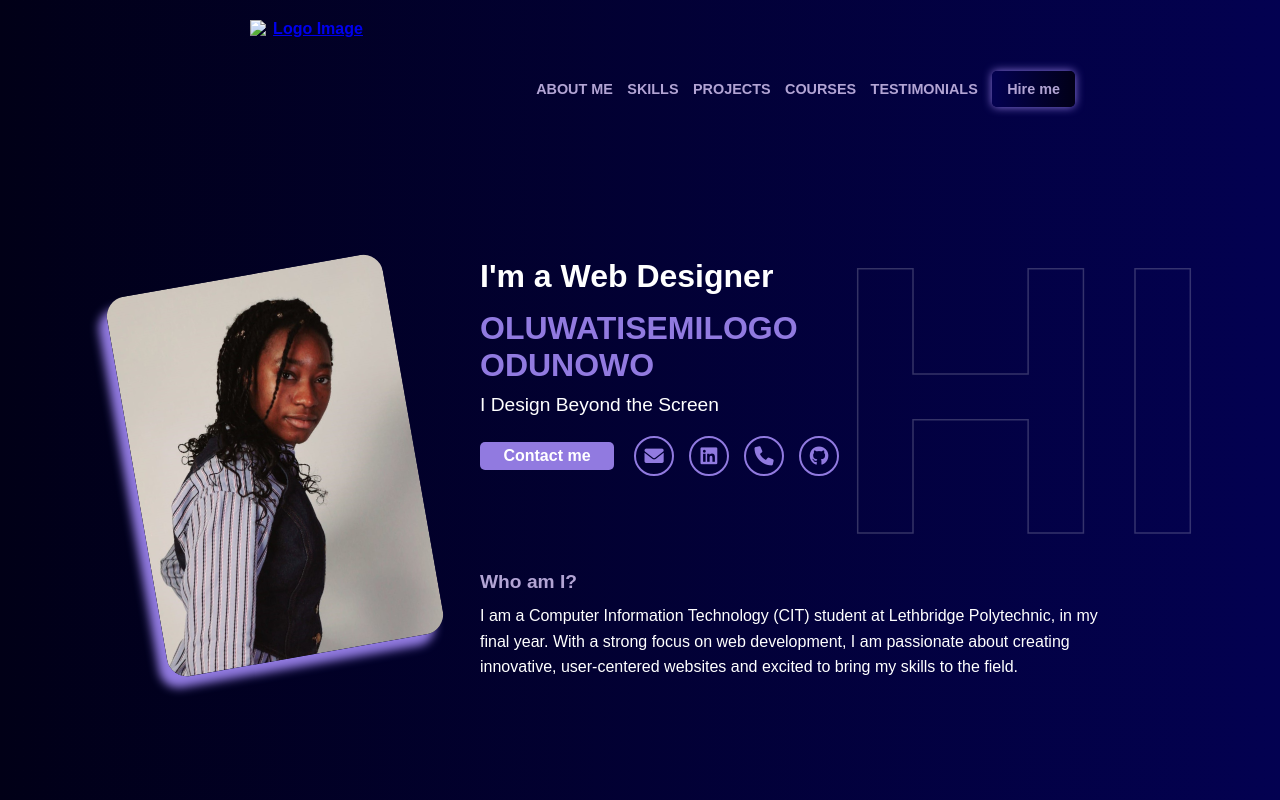
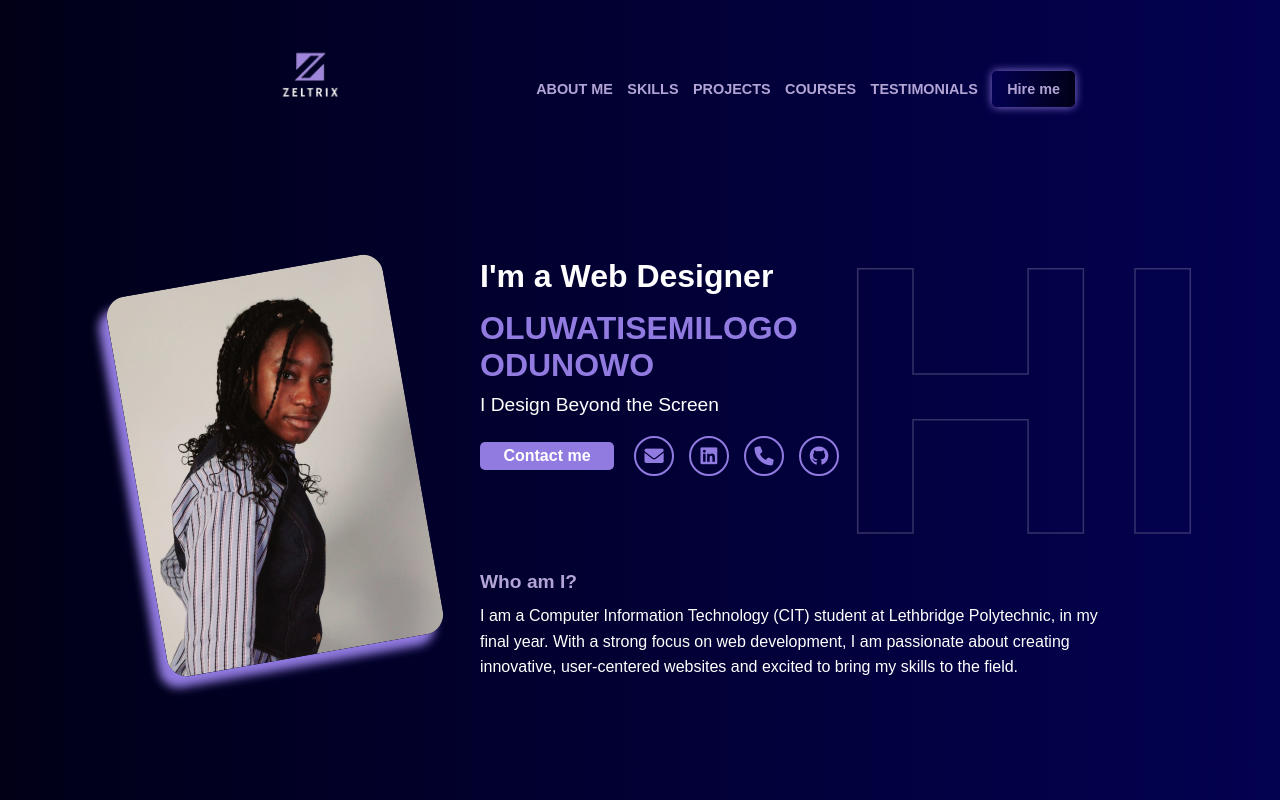
Before and after one commit to Shemmy1803/Shemmy1803.github.io, a plain HTML site: page index.html in a window 1280 px wide. Drawn offline with Linux system fonts and the light colour scheme; files whose address does not match are found by name.

Commit message:
Update index.html

```diff
--- a/index.html
+++ b/index.html
@@ -14,7 +14,7 @@
     <div class="sidebar">
       <div class="logo">
         <a href="#about">
-          <img src="zorex.png" alt="Logo Image" width="200">
+          <img src="./Portfolio/zorex.png" alt="Logo Image" width="200">
         </a>
       </div>
       <div class="profile-image">
```
